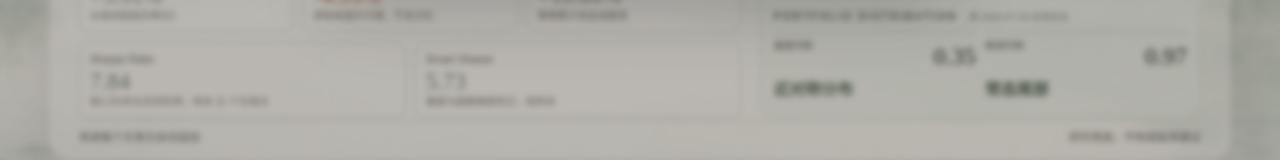
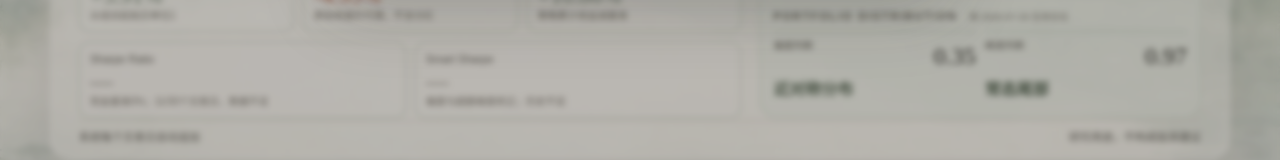
Before and after one commit to MIngQian04/margin-of-safety-investment-research-platform, a Next.js app: page / in a window 1280 px wide. Shown: the part 622-782 px from the top of the page. Built offline with nearby package versions, Linux system fonts and the light colour scheme.

Commit message:
Gate risk ratios until sufficient history

```diff
--- a/app/page.tsx
+++ b/app/page.tsx
@@ -161,7 +161,7 @@ const cumulativeRange = { key: "CUMULATIVE" as const, cn: "累计", en: "Cumulat
 const pct = (value: number, digits = 1) => `${(value * 100).toFixed(digits)}%`;
 const signedPct = (value: number) => `${value >= 0 ? "+" : ""}${pct(value, 2)}`;
 const decimal = (value: number) => Number.isFinite(value) ? value.toFixed(2) : "—";
-const ratio = (value: number | null) => value == null || !Number.isFinite(value) ? "—" : value.toFixed(2);
+const ratio = (value: number | null, status?: PerformanceMetrics["status"]) => status && status !== "OK" ? "—" : value == null || !Number.isFinite(value) ? "—" : value.toFixed(2);
 const money = (value: number) => `¥${value.toFixed(2)}`;
 const distributionEnglish: Record<string, string> = {
   "右尾机会型": "Right-tail opportunity", "左尾风险型": "Left-tail risk",
@@ -596,8 +596,8 @@ export default function Home() {
               <div><span>{t("相对大盘", "Excess vs market")}</span><strong className={benchmarkExcess == null ? "pending" : benchmarkExcess >= 0 ? "up" : "down"}>{benchmarkExcess == null ? "—" : signedPct(benchmarkExcess)}</strong><small>{data.benchmark.status === "OK" ? t("策略累计收益减基准", "Strategy cumulative return minus benchmark") : t("不推断超额收益", "No excess-return inference")}</small></div>
             </div>}
             <div className="risk-metrics" aria-label={t("风险调整收益指标", "Risk-adjusted performance metrics")}>
-              <div><span>{t("Sharpe Ratio", "Sharpe Ratio")}</span><strong className={data.performanceMetrics.sharpe == null ? "pending" : data.performanceMetrics.sharpe >= 0 ? "up" : "down"}>{ratio(data.performanceMetrics.sharpe)}</strong><small>{t("按1.5%年化无风险率；样本", "1.5% annual risk-free rate; sample")} {data.performanceMetrics.observations} {t("个交易日", "sessions")}</small></div>
-              <div><span>{t("Smart Sharpe", "Smart Sharpe")}</span><strong className={data.performanceMetrics.smartSharpe == null ? "pending" : data.performanceMetrics.smartSharpe >= 0 ? "up" : "down"}>{ratio(data.performanceMetrics.smartSharpe)}</strong><small>{data.performanceMetrics.status === "SHORT_SAMPLE" ? t("偏度与超额峰度修正；短样本", "Skew/kurtosis adjusted; short sample") : t("偏度与超额峰度修正", "Skew/kurtosis adjusted")}</small></div>
+              <div><span>{t("Sharpe Ratio", "Sharpe Ratio")}</span><strong className={data.performanceMetrics.sharpe == null ? "pending" : data.performanceMetrics.sharpe >= 0 ? "up" : "down"}>{ratio(data.performanceMetrics.sharpe, data.performanceMetrics.status)}</strong><small>{data.performanceMetrics.status === "SHORT_SAMPLE" ? t(`现金基准0%；${data.performanceMetrics.observations}/30个交易日，数据不足`, `0% cash baseline; ${data.performanceMetrics.observations}/30 sessions, insufficient data`) : t("现金基准0%；已实现模型净值", "0% cash baseline; realized model NAV")}</small></div>
+              <div><span>{t("Smart Sharpe", "Smart Sharpe")}</span><strong className={data.performanceMetrics.smartSharpe == null ? "pending" : data.performanceMetrics.smartSharpe >= 0 ? "up" : "down"}>{ratio(data.performanceMetrics.smartSharpe, data.performanceMetrics.status)}</strong><small>{data.performanceMetrics.status === "SHORT_SAMPLE" ? t("偏度与超额峰度修正；历史不足", "Skew/kurtosis adjusted; insufficient history") : t("偏度与超额峰度修正", "Skew/kurtosis adjusted")}</small></div>
             </div>
           </section>
 
```
Also changed, not shown: public/data/portfolio.json, 1 other file (tests, documents, lock files or other folders).
